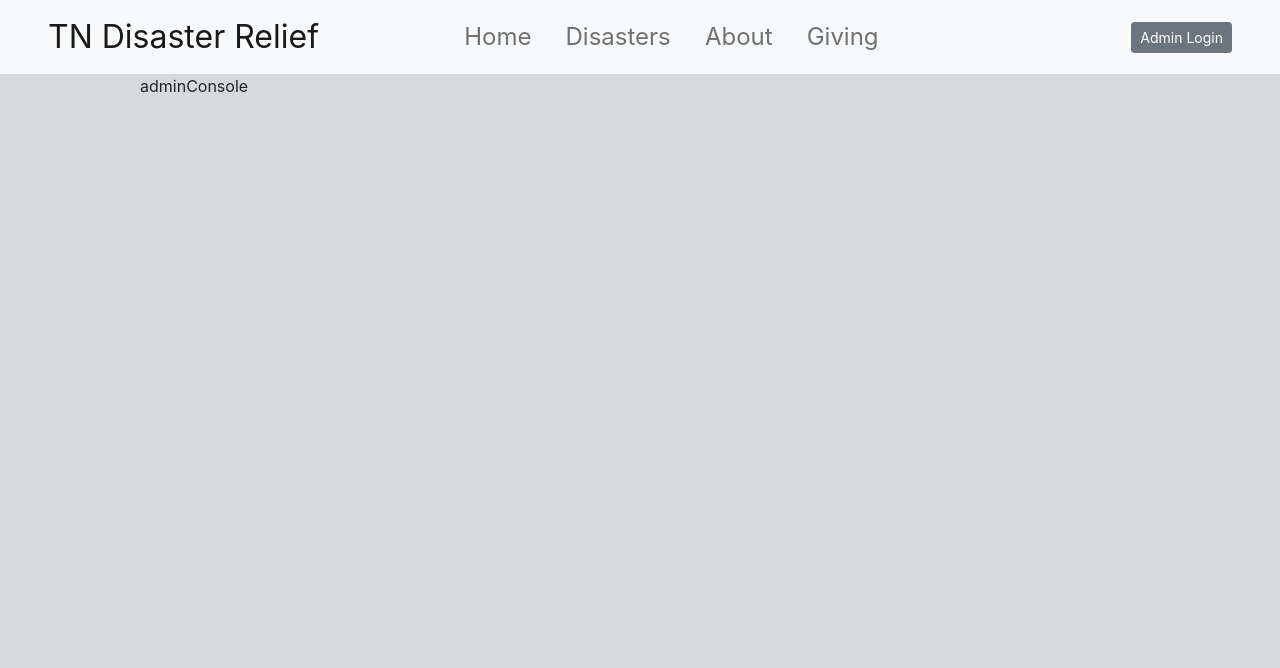
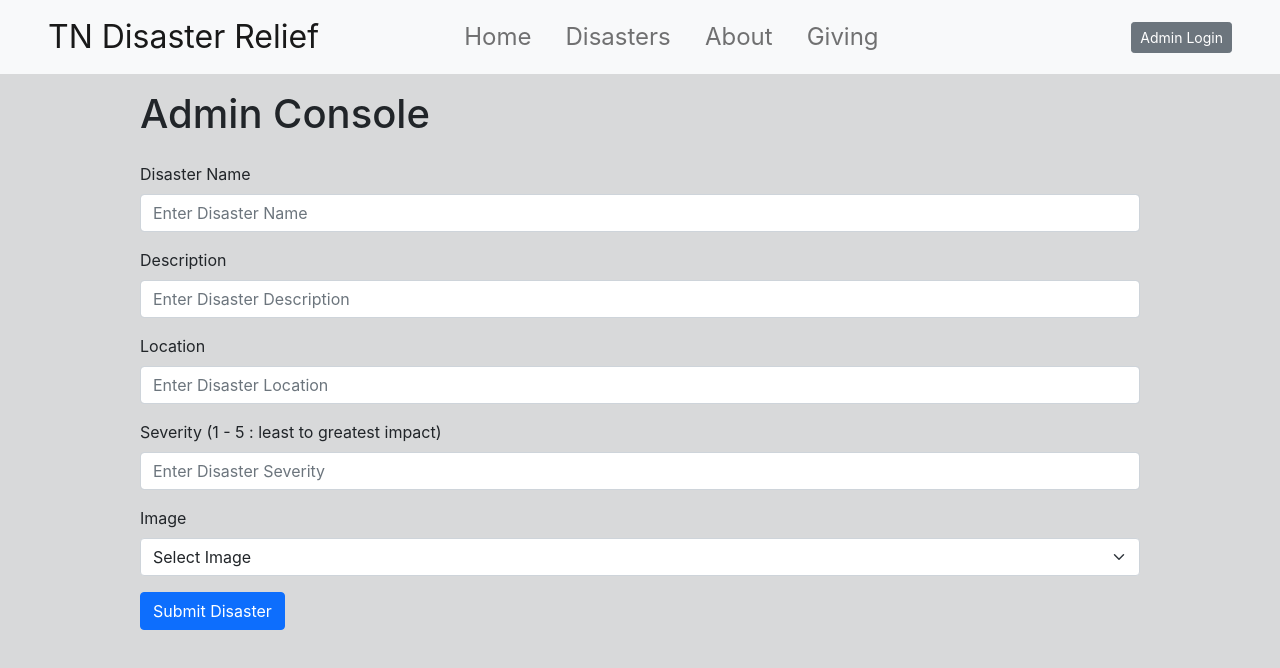
Before and after one commit to ndswimming92/disaster-relief-e22-e24, a Next.js app: page /adminConsole in a window 1280 px wide. Shown: the top 668 px of the page. Built offline with nearby package versions, Linux system fonts and the light colour scheme; no server answers.

Commit message:
start admin console, added and tested disaster form

```diff
--- a/components/AuthNavBar.js
+++ b/components/AuthNavBar.js
@@ -18,7 +18,7 @@ export default function AuthNavBar() {
       </Link>
       <Navbar.Toggle aria-controls="responsive-navbar-nav" />
       <Navbar.Collapse id="responsive-navbar-nav">
-        <Nav className="me-auto ms-auto w-50 d-flex justify-content-around">
+        <Nav className="me-auto ms-auto w-75 d-flex justify-content-around">
           {/* CLOSE NAVBAR ON LINK SELECTION: https://stackoverflow.com/questions/72813635/collapse-on-select-react-bootstrap-navbar-with-nextjs-not-working */}
           <Link passHref href="/">
             <Nav.Link>Home</Nav.Link>
--- a/components/DisasterCard.js
+++ b/components/DisasterCard.js
@@ -17,10 +17,9 @@ function DisasterCard({ disasterObj, onUpdate }) {
   return (
     <div className="d-flex bg-white p-2 w-100">
       <div className="bg-white">
-        <Image src={`http://localhost:3000/${disasterObj.image}.png`} width={200} height={200} />
+        <Image src={`http://localhost:3000/${disasterObj.image}.png`} width={150} height={150} priority />
       </div>
       <Card style={{ width: '15rem' }} className="rounded-0 border-0 w-75">
-        {/* <Card.Img variant="top" src="../public/tornado.png" alt={disasterObj.disasterName} style={{ height: '400px' }} /> */}
         <Card.Body>
           <Card.Title>{disasterObj.disasterName}</Card.Title>
           <Card.Text>{disasterObj.description}</Card.Text>
--- a/components/Forms/DIsasterForm.js
+++ b/components/Forms/DIsasterForm.js
@@ -3,11 +3,11 @@ import { useRouter } from 'next/router';
 import PropTypes from 'prop-types';
 import { Button, Form } from 'react-bootstrap';
 import { createDisaster, updateDisaster } from '../../api/disasterData';
-import { useAuth } from '../../utils/context/authContext';
+// import { useAuth } from '../../utils/context/authContext';
 
 const intialState = {
+  disasterName: '',
   image: '',
-  name: '',
   description: '',
   location: '',
   severity: '',
@@ -16,7 +16,7 @@ const intialState = {
 function DisasterForm({ disasterObj }) {
   const [formInput, setFormInput] = useState(intialState);
   const router = useRouter();
-  const { user } = useAuth();
+  // const { user } = useAuth();
 
   const handleChange = (e) => {
     const { name, value } = e.target;
@@ -30,35 +30,29 @@ function DisasterForm({ disasterObj }) {
     e.preventDefault();
 
     if (disasterObj.id) {
-      updateDisaster(formInput).then(() => router.push(`/disaster/${disasterObj.id}`));
+      updateDisaster(formInput).then(() => router.push(`/Disaster/${disasterObj.id}`));
     } else {
-      const payload = { ...formInput, uid: user.uid };
-      createDisaster(payload).then(({ name }) => {
-        const patchPayload = { id: name };
-
-        updateDisaster(patchPayload).then(() => {
-          router.push('/disaster');
-        });
-      });
+      const payload = { ...formInput };
+      createDisaster(payload).then(router.push('/disaster'));
     }
   };
 
   return (
     <>
-      <Form onSubmit={handleSubmit}>
-        <Form.Group className="mb-3" controlId="formBasicEmail">
+      <Form onSubmit={handleSubmit} className="mt-4">
+        <Form.Group className="mb-3" controlId="disasterName">
           <Form.Label>Disaster Name</Form.Label>
           <Form.Control
             type="text"
             placeholder="Enter Disaster Name"
-            name="name"
-            value={formInput.name}
+            name="disasterName"
+            value={formInput.disasterName}
             onChange={handleChange}
             required
           />
         </Form.Group>
 
-        <Form.Group className="mb-3" controlId="formBasicPassword">
+        <Form.Group className="mb-3" controlId="description">
           <Form.Label>Description</Form.Label>
           <Form.Control
             type="text"
@@ -69,7 +63,7 @@ function DisasterForm({ disasterObj }) {
             required
           />
         </Form.Group>
-        <Form.Group className="mb-3" controlId="formBasicPassword">
+        <Form.Group className="mb-3" controlId="location">
           <Form.Label>Location</Form.Label>
           <Form.Control
             type="text"
@@ -80,8 +74,8 @@ function DisasterForm({ disasterObj }) {
             required
           />
         </Form.Group>
-        <Form.Group className="mb-3" controlId="formBasicPassword">
-          <Form.Label>Severity</Form.Label>
+        <Form.Group className="mb-3" controlId="severity">
+          <Form.Label>Severity (1 - 5 : least to greatest impact)</Form.Label>
           <Form.Control
             type="text"
             placeholder="Enter Disaster Severity"
@@ -90,6 +84,23 @@ function DisasterForm({ disasterObj }) {
             onChange={handleChange}
             required
           />
+        </Form.Group>
+
+        <Form.Group className="mb-3" controlId="image">
+          <Form.Label>Image</Form.Label>
+          <Form.Select
+            aria-label="Default select example"
+            name="image"
+            value={formInput.image}
+            onChange={handleChange}
+          >
+            <option>Select Image</option>
+            <option value="tornado">Tornado</option>
+            <option value="housefire">Housefire</option>
+            <option value="flood">Flood</option>
+            <option value="wildfire">Wildfire</option>
+            <option value="hurricane">Hurricane</option>
+          </Form.Select>
         </Form.Group>
         <Button variant="primary" type="submit">
           {disasterObj.id ? 'Update Disaster' : 'Submit Disaster'}
--- a/pages/adminConsole.js
+++ b/pages/adminConsole.js
@@ -1,5 +1,11 @@
-const adminConsole = () => (
-  <div>adminConsole</div>
+import DisasterForm from '../components/Forms/DisasterForm';
+
+const AdminConsole = () => (
+  <>
+    <h1 className="mt-3">Admin Console</h1>
+    <DisasterForm />
+  </>
+
 );
 
-export default adminConsole;
+export default AdminConsole;
--- a/pages/disaster.js
+++ b/pages/disaster.js
@@ -8,7 +8,7 @@ export default function ShowDisasters() {
   const getAllTheDisasters = () => {
     getAllDisasters().then(setDisasters);
   };
-  console.warn(getAllTheDisasters);
+
   useEffect(() => {
     getAllTheDisasters();
   }, []);
--- a/utils/ViewDirector.js
+++ b/utils/ViewDirector.js
@@ -15,7 +15,6 @@ const ViewDirectorBasedOnUserAuthStatus = ({ component: Component, pageProps })
 
   // what the user should see if they are logged in
   if (user) {
-    console.warn('USER: ', user);
     return (
       <>
         <AuthNavBar /> {/* NavBar only visible by admin users that are logged in */}
```
